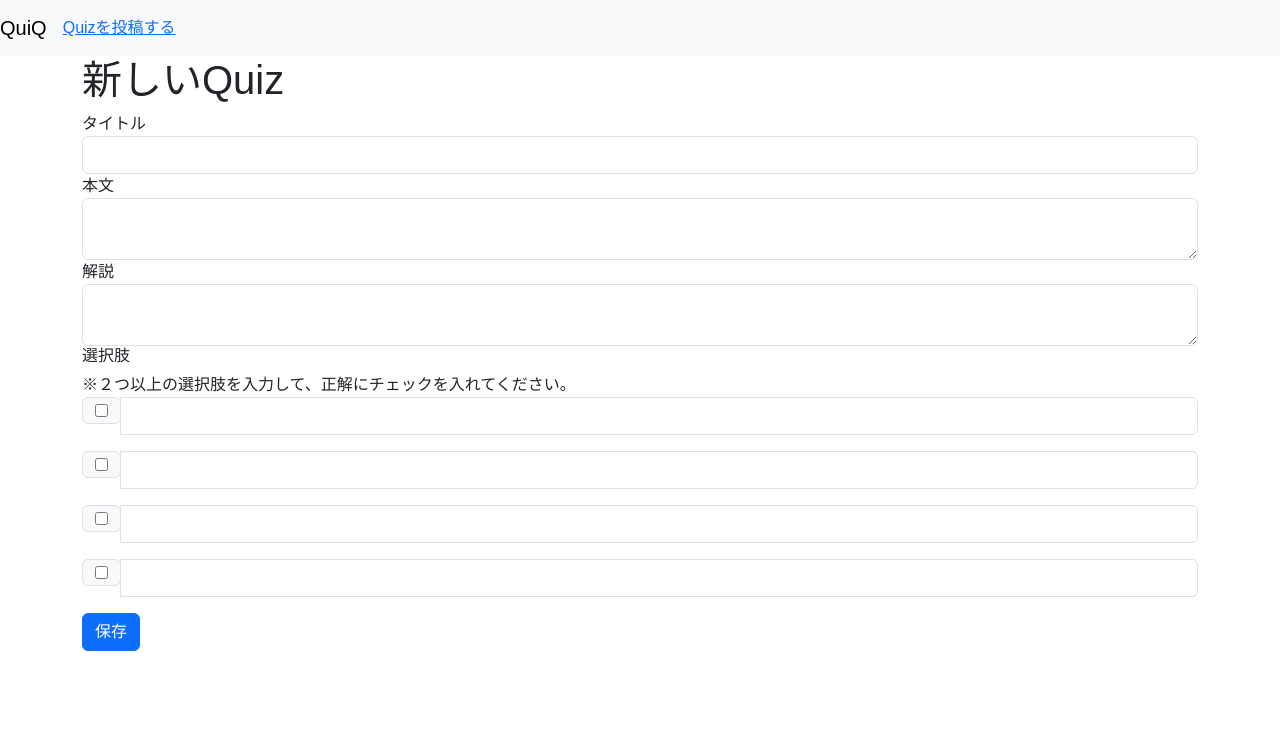
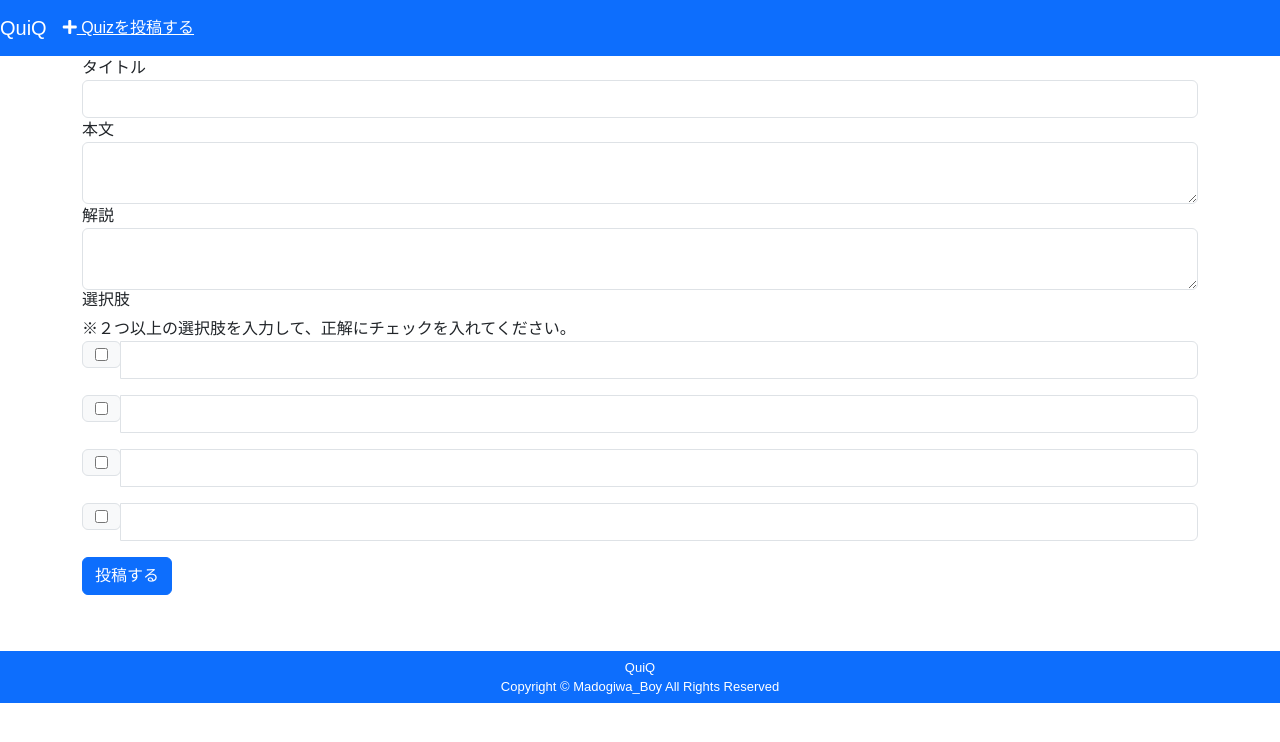
Before and after one commit to Madogiwa0124/quiq, a Rails app: page /quizzes/new in a window 1280 px wide. Shown: the top 742 px of the page. Run offline with Rails 7, Linux system fonts and the light colour scheme; style sheets or scripts are compiled from the project's sources; some libraries are stand-ins or nearby versions.

Commit message:
design調整

```diff
--- a/app/assets/stylesheets/base.scss
+++ b/app/assets/stylesheets/base.scss
@@ -1,6 +1,19 @@
 body {
   font-family: 'Hiragino Kaku Gothic Pro', 'ヒラギノ角ゴ Pro W3', Meiryo, メイリオ, Osaka, 'MS PGothic', arial, helvetica, sans-serif  !important;
 }
+
+footer{
+  font-size: small;
+  color: white;
+  text-align: center;
+  padding: 0.5em;
+}
+
+.container{
+  min-height: 10em;
+  margin-bottom: 3.5em;
+}
+
 .center{
   text-align: center;
 }
@@ -10,3 +23,9 @@ body {
 .left{
   text-align: left;
 }
+
+.navbar{
+  a{
+    color: white;
+  }
+}
--- a/app/assets/stylesheets/quiz.scss
+++ b/app/assets/stylesheets/quiz.scss
@@ -5,12 +5,24 @@
 }
 
 #quiz_result{
-  .currect{
-    font-weight: bold;
-    font-size: 250%;
+  .result_mark{
+    margin-bottom: 0px;
+    text-align: center;
+    .correct{
+      font-weight: bold;
+      font-size: 250%;
+    }
+    .uncorrect{
+      font-size: 250%;
+      font-weight: bold;
+    }
   }
-  .uncorrect{
-    font-size: 250%;
-    font-weight: bold;
+  .card{
+    margin: 1em 0em;
   }
 }
+#quiz-show{
+  .card{
+    margin: 1em 0em;
+  }
+}
--- a/app/controllers/quizzes_controller.rb
+++ b/app/controllers/quizzes_controller.rb
@@ -28,7 +28,7 @@ class QuizzesController < ApplicationController
     @quiz.choices = reject_blank_choices
     prepare_quiz_image
     if @quiz.save
-      redirect_to quizzes_path
+      redirect_to quiz_path(@quiz)
     else
       build_choices
       render :new
@@ -46,7 +46,7 @@ class QuizzesController < ApplicationController
     @quiz.choices = reject_blank_choices
     prepare_quiz_image
     if @quiz.save
-      redirect_to quizzes_path
+      redirect_to quiz_path(@quiz)
     else
       build_choices
       render :edit
--- a/app/views/layouts/_navbar.html.haml
+++ b/app/views/layouts/_navbar.html.haml
@@ -1,8 +1,10 @@
-%nav.navbar.navbar-expand-lg.navbar-light.bg-light
+%nav.navbar.navbar-expand-lg.navbar-dark.bg-primary
   = link_to 'QuiQ', quizzes_path, class: "navbar-brand"
   %button.navbar-toggler{ type:"button", 'data-toggle'=> "collapse", 'data-target' => "#navbarNav", 'aria-controls' => "navbarNav", 'aria-expanded' => "false", 'aria-label' => "Toggle navigation" }
     %span.navbar-toggler-icon
   .collapse.navbar-collapse#navbarNav
     %ul.navbar-nav.ml-auto
       %li.nav-item
-        = link_to 'Quizを投稿する', new_quiz_path
+        = link_to new_quiz_path do
+          %i.fas.fa-plus
+          Quizを投稿する
--- a/app/views/layouts/application.html.haml
+++ b/app/views/layouts/application.html.haml
@@ -12,3 +12,7 @@
   %body
     = render 'layouts/navbar'
     = yield
+    %footer.bg-primary
+      QuiQ
+      %br
+      Copyright &copy; Madogiwa_Boy All Rights Reserved
--- a/app/views/quizzes/_form.html.haml
+++ b/app/views/quizzes/_form.html.haml
@@ -15,4 +15,4 @@
     = f.text_area :explanation, class: 'form-control'
   .form-group.choices_area
     = render 'choice_form', form_object: f
-  = f.submit '保存', class: 'btn btn-primary'
+  = f.submit '投稿する', class: 'btn btn-primary'
--- a/app/views/quizzes/new.html.haml
+++ b/app/views/quizzes/new.html.haml
@@ -1,3 +1,2 @@
 .container
-  %h1 新しいQuiz
   = render 'form'
```
Also changed, not shown: app/views/quizzes/index.html.haml (+19 -18 lines), app/views/quizzes/result.html.haml (+4 -6 lines), app/views/quizzes/show.html.haml (+12 -12 lines), app/assets/images/top.png (added).
